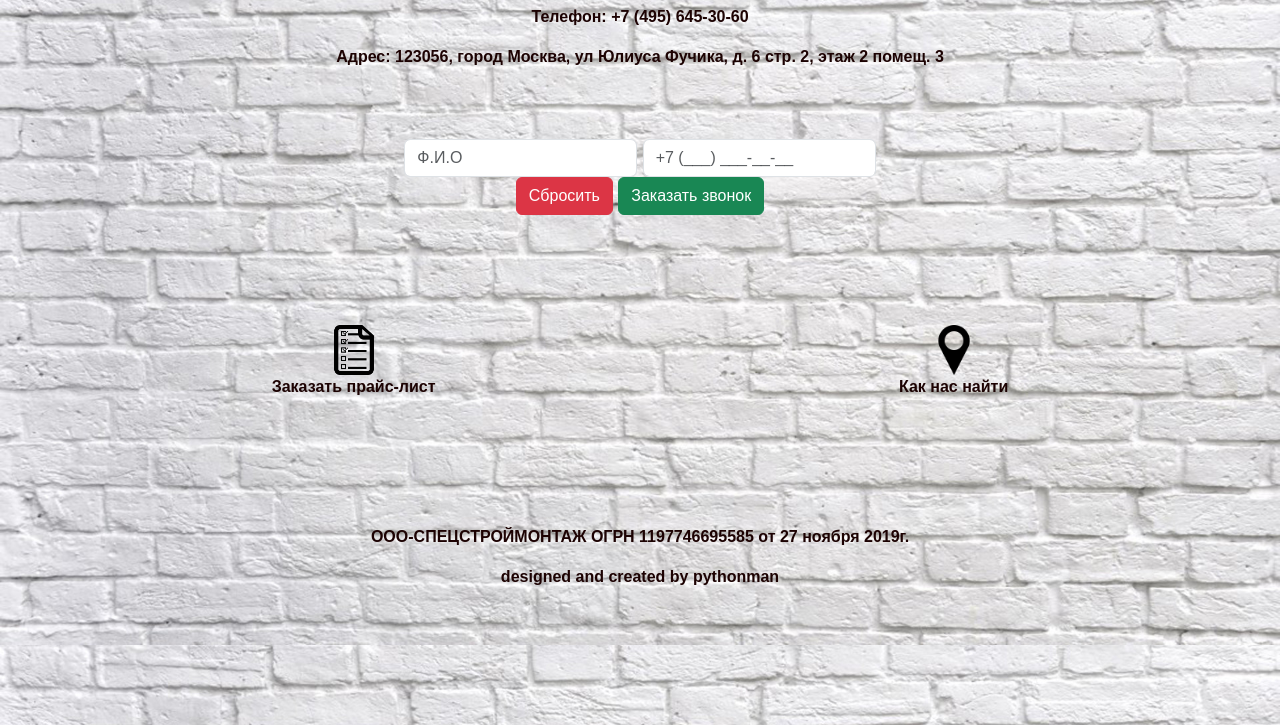
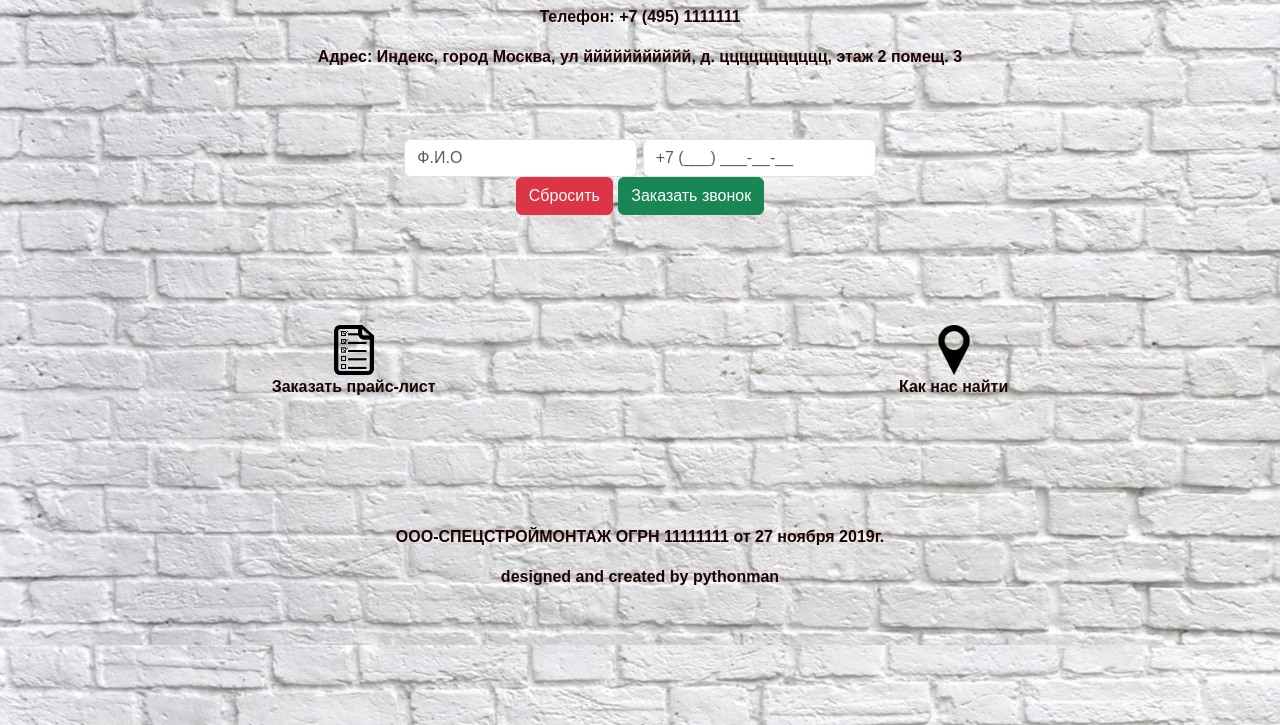
Before and after one commit to Joseph861020/ccm19, a plain HTML site: page call-back.html in a window 1280 px wide. Shown: the part 75-800 px from the top of the page. Drawn offline with nearby package versions, Linux system fonts and the light colour scheme.

Commit message:
Update call-back.html

```diff
--- a/call-back.html
+++ b/call-back.html
@@ -20,8 +20,8 @@
             <h1><a href='index.html'>ООО-СПЕЦСТРОЙМОНТАЖ</a></h1>
 
 
-                <p>Телефон: <a href="tel: +7 4956453060">+7 (495) 645-30-60</a> </p>
-                <p>Адрес: 123056, город Москва, ул Юлиуса Фучика, д. 6 стр. 2, этаж 2 помещ. 3</p>
+                <p>Телефон: <a href="tel: +7 1111111">+7 (495) 1111111</a> </p>
+                <p>Адрес: Индекс, город Москва, ул ййййййййййй, д. ццццццццццц, этаж 2 помещ. 3</p>
             </div>
 
     </header>
@@ -57,7 +57,7 @@
     </section>
      <footer>
     <div class="fixed-container">
-        <p>ООО-СПЕЦСТРОЙМОНТАЖ ОГРН 1197746695585 от 27 ноября 2019г.</p>
+        <p>ООО-СПЕЦСТРОЙМОНТАЖ ОГРН 11111111 от 27 ноября 2019г.</p>
         <p>designed and created by <a href="mailto:python.man@ro.ru">pythonman</a> </p>
     </div>
     </footer>
```
